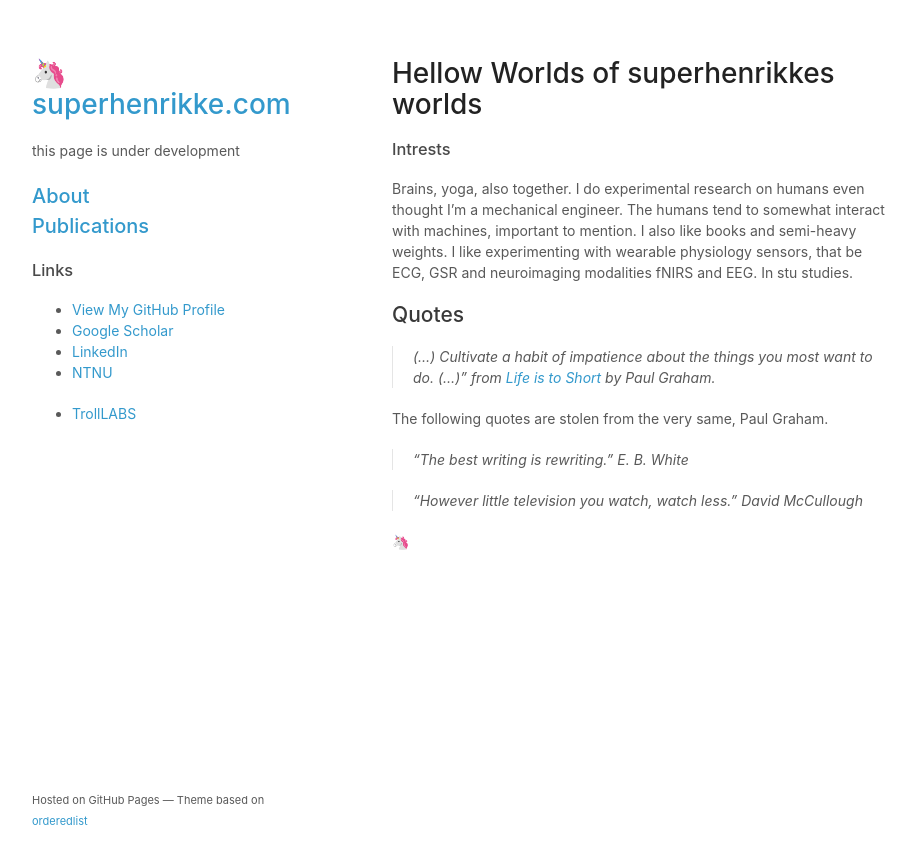
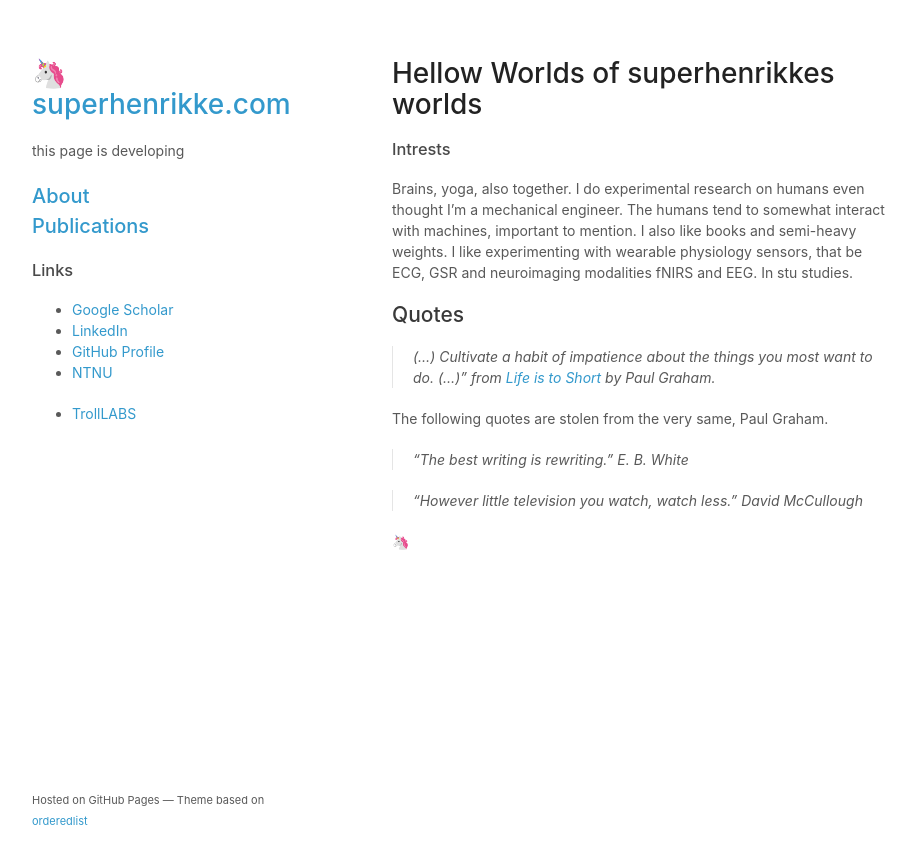
Before and after one commit to superhenrikke/superhenrikke.github.io, a Jekyll site: the page built from index.md, in a window 1280 px wide. Shown: the top 864 px of the page, without its empty margins (178-1094 px from the left). Built offline with Jekyll 4.4.1, drawn with Linux system fonts in a browser that asks for light colours; our own code applies the rules of GitHub Pages for plain Markdown files; a script that is not in the unit is left out.

Commit message:
Update default.html

```diff
--- a/_layouts/default.html
+++ b/_layouts/default.html
@@ -47,7 +47,7 @@
 
 
 
-        <p>this page is under development</p>
+        <p>this page is developing</p>
 
 
 
@@ -63,9 +63,9 @@
 
         <h3 id="links">Links</h3>
         <ul>
-          <li><a href="https://github.com/superhenrikke">View My GitHub Profile</a></li>
           <li><a href="https://scholar.google.com/citations?user=abSWLpcAAAAJ&amp;hl=en">Google Scholar</a></li>
           <li><a href="https://www.linkedin.com/in/henrikkedybvik/">LinkedIn</a></li>
+          <li><a href="https://github.com/superhenrikke">GitHub Profile</a></li>
           <li>
             <p><a href="https://www.ntnu.no/ansatte/henrikke.dybvik">NTNU</a></p>
           </li>
```
